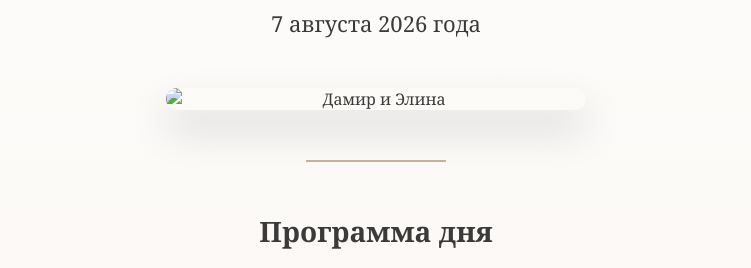
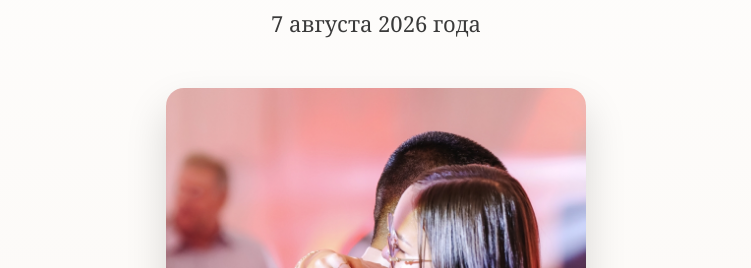
Before and after one commit to amileekh/wedding-invite, a plain HTML site: page index.html in a window 1280 px wide. Shown: the part 383-651 px from the top of the page, without its empty margins (264-1015 px from the left). Drawn offline with Linux system fonts and the light colour scheme.

Commit message:
Update index.html

```diff
--- a/index.html
+++ b/index.html
@@ -147,7 +147,7 @@
     <div class="date">7 августа 2026 года</div>
 
     <div class="photo">
-      <img src="photo.jpg" alt="Дамир и Элина">
+      <img src="photo.jpg.jpg" alt="Дамир и Элина">
     </div>
 
     <div class="divider"></div>
```
